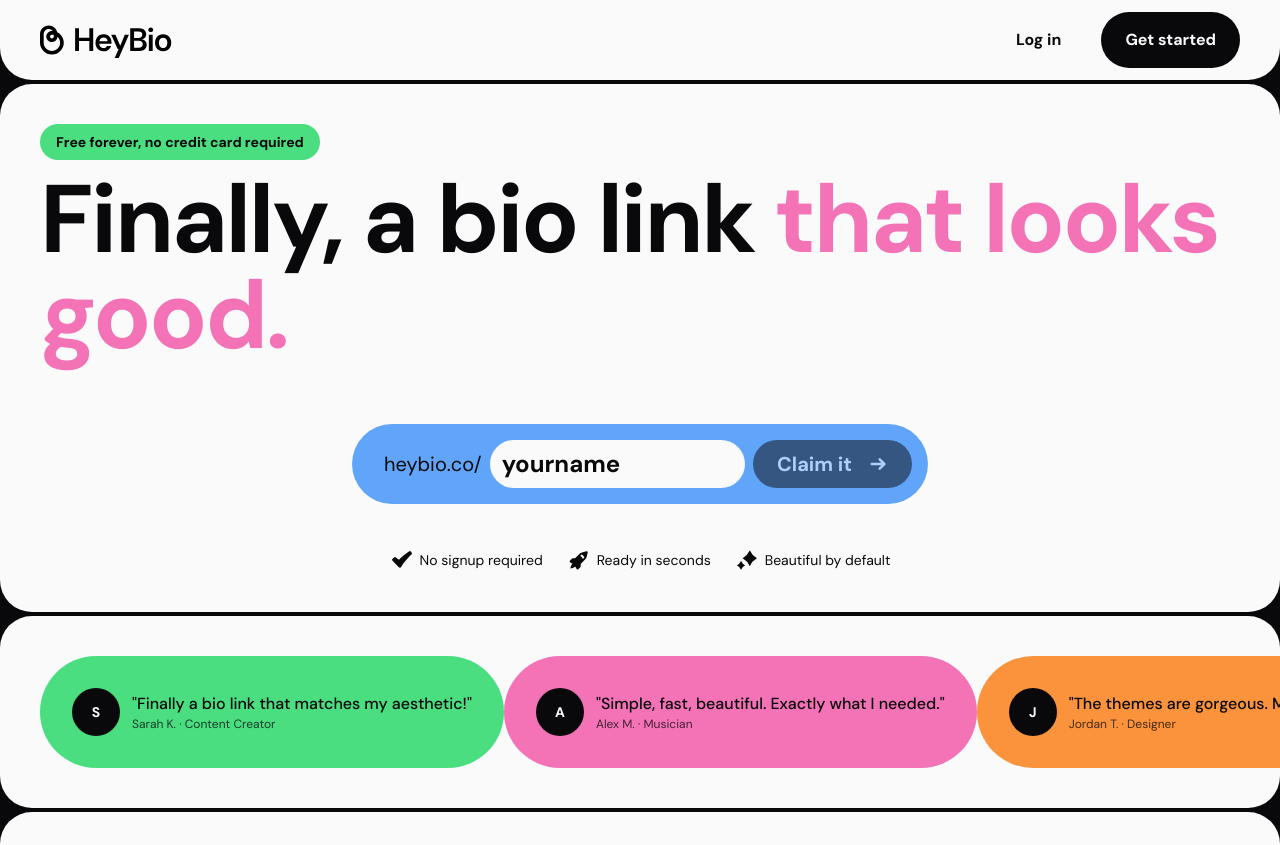
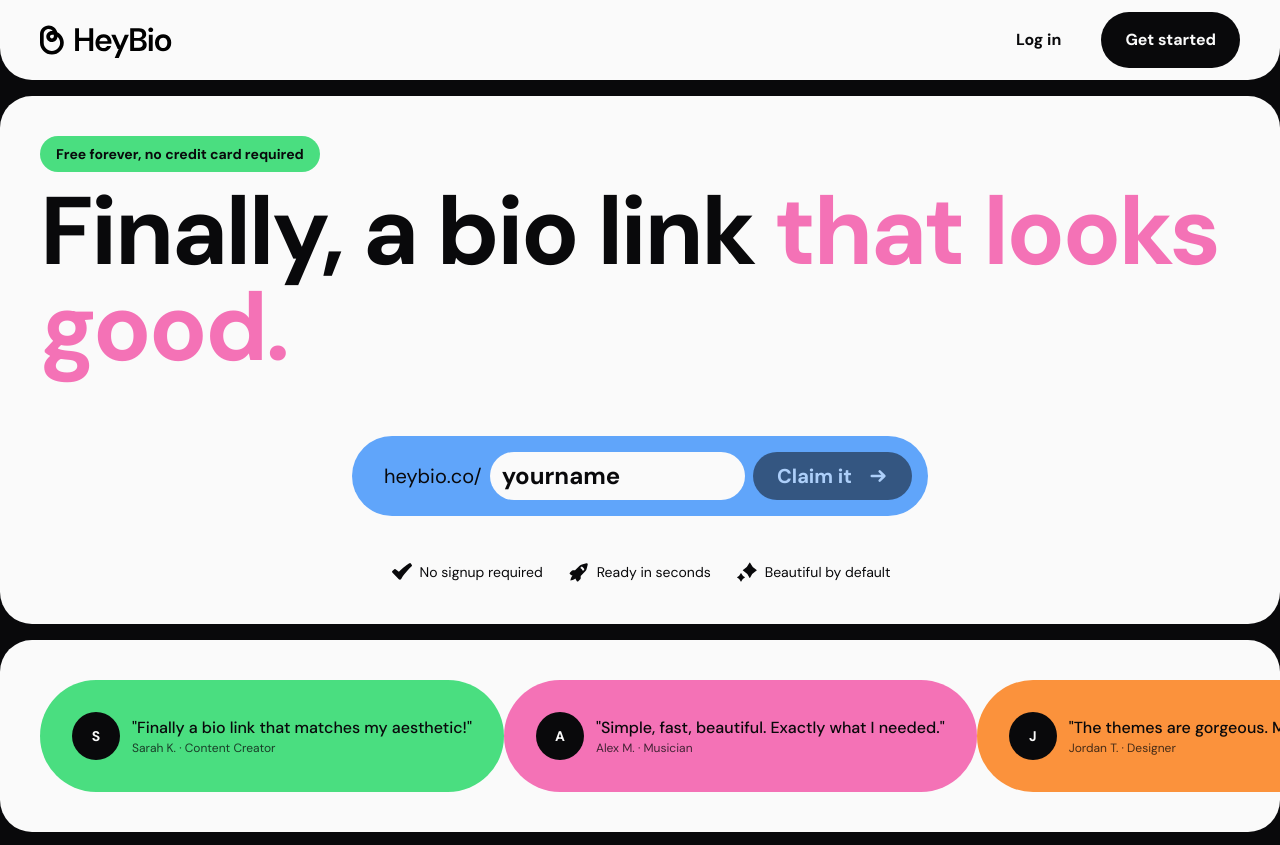
Before and after one commit to eitan-roberto/heybio, a Next.js app: page / in a window 1280 px wide. Shown: the top 845 px of the page. Built offline with nearby package versions, Linux system fonts and the light colour scheme.

Commit message:
Fix: larger gap between sections, prevent horizontal scroll on terms/privacy

```diff
--- a/src/app/page.tsx
+++ b/src/app/page.tsx
@@ -123,7 +123,7 @@
   };
 
   return (
-    <div className="min-h-screen flex flex-col gap-1 overflow-x-hidden">
+    <div className="min-h-screen flex flex-col gap-4 overflow-x-hidden">
       {/* Navigation */}
       <nav className="mx-auto w-full bg-bottom px-4 md:px-10 py-3 rounded-bl-4xl rounded-br-4xl">
         <div className="mx-auto flex items-center justify-between">
--- a/src/app/privacy/page.tsx
+++ b/src/app/privacy/page.tsx
@@ -3,7 +3,7 @@
 
 export default function PrivacyPage() {
   return (
-    <div className="min-h-screen flex flex-col gap-1 bg-top">
+    <div className="min-h-screen flex flex-col gap-1 bg-top overflow-x-hidden">
       <Header />
 
       {/* Content */}
--- a/src/app/terms/page.tsx
+++ b/src/app/terms/page.tsx
@@ -3,7 +3,7 @@
 
 export default function TermsPage() {
   return (
-    <div className="min-h-screen flex flex-col gap-1 bg-top">
+    <div className="min-h-screen flex flex-col gap-1 bg-top overflow-x-hidden">
       <Header />
 
       {/* Content */}
```
